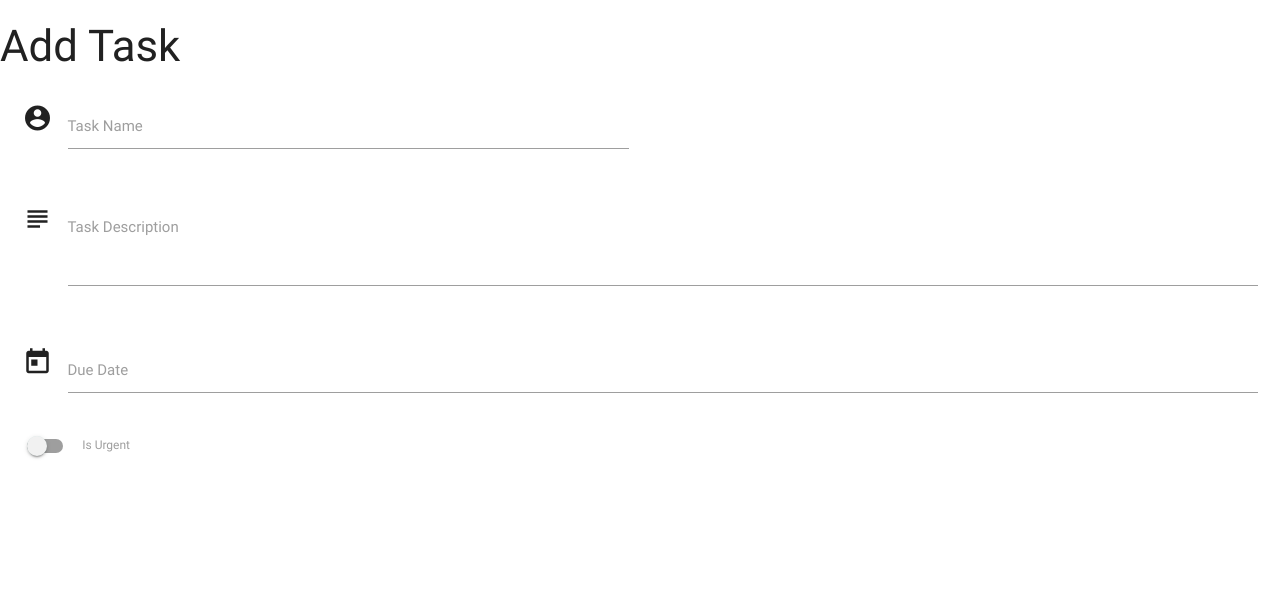
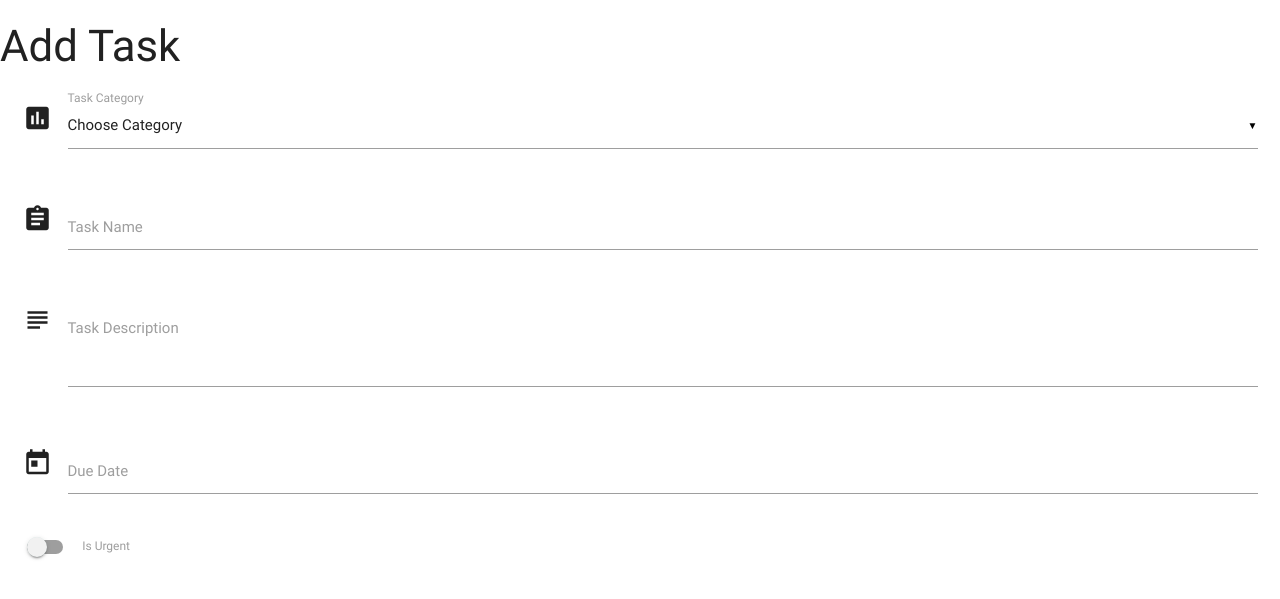
Before and after one commit to darrenmessenger/task-manager, a Flask app: page /add_task in a window 1280 px wide. Shown: the top 599 px of the page. Run offline with Flask 2, Linux system fonts and the light colour scheme; data that the repository does not hold is empty; some libraries are stand-ins or nearby versions.

Commit message:
added the categories

```diff
--- a/app.py
+++ b/app.py
@@ -18,7 +18,8 @@ def get_tasks():
 
 @app.route('/add_task')
 def add_task():
-    return render_template('addtask.html')
+     return render_template('addtask.html',
+                           categories=mongo.db.categories.find())
 
 
 if __name__ == '__main__':
--- a/templates/addtask.html
+++ b/templates/addtask.html
@@ -2,10 +2,22 @@
 <h3>Add Task</h3>
 <div class="row">
     <form action="" method="POST" class="col s12">
-        <div class="row">
-            <div class="input-field col s6">
-                <i class="material-icons prefix">account_circle</i>
-                <input id="task_name" name="task_name" type="text" class="validate">
+<div class="row">
+            <div class="row">
+                <div class="input-field col s12">
+                    <i class="material-icons prefix">poll</i>
+                    <select id="category" name="category_name">
+                  <option value="" disabled selected>Choose Category</option>
+                  {% for cat in categories %}
+                      <option value="{{cat.category_name}}">{{cat.category_name}}</option>
+                  {% endfor %}
+                </select>
+                    <label>Task Category</label>
+                </div>
+            </div>
+            <div class="input-field col s12">
+                <i class="material-icons prefix">assignment</i>
+                <input id="task_name" name="task_name" type="text">
                 <label for="icon_prefix">Task Name</label>
             </div>
         </div>
--- a/templates/base.html
+++ b/templates/base.html
@@ -15,6 +15,7 @@
     <script type="text/javascript">
         $(document).ready(function() {
             $('.collapsible').collapsible();
+            $('select').material_select();
         });
         $('.datepicker').pickadate({
             selectMonths: true, // Creates a dropdown to control month
```
